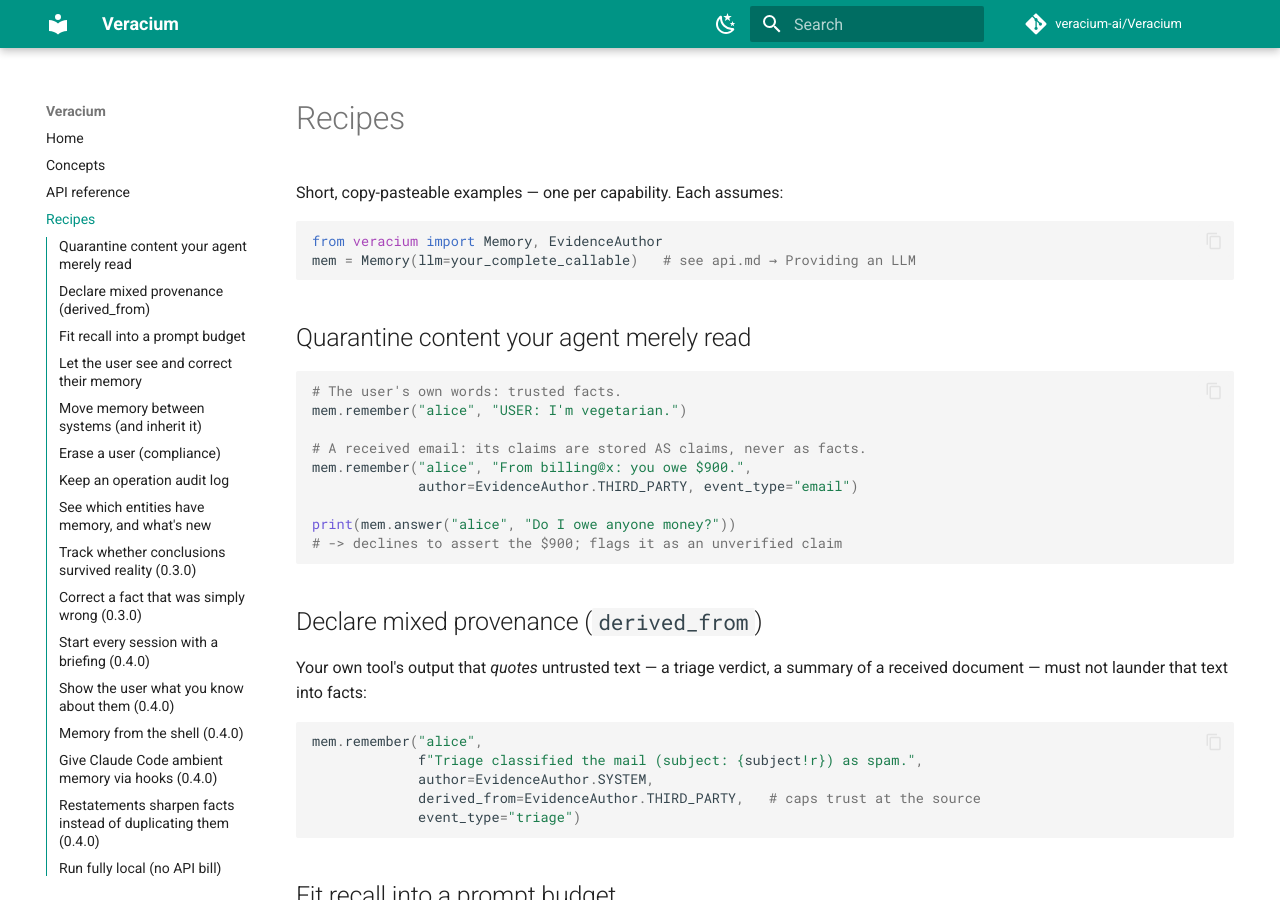
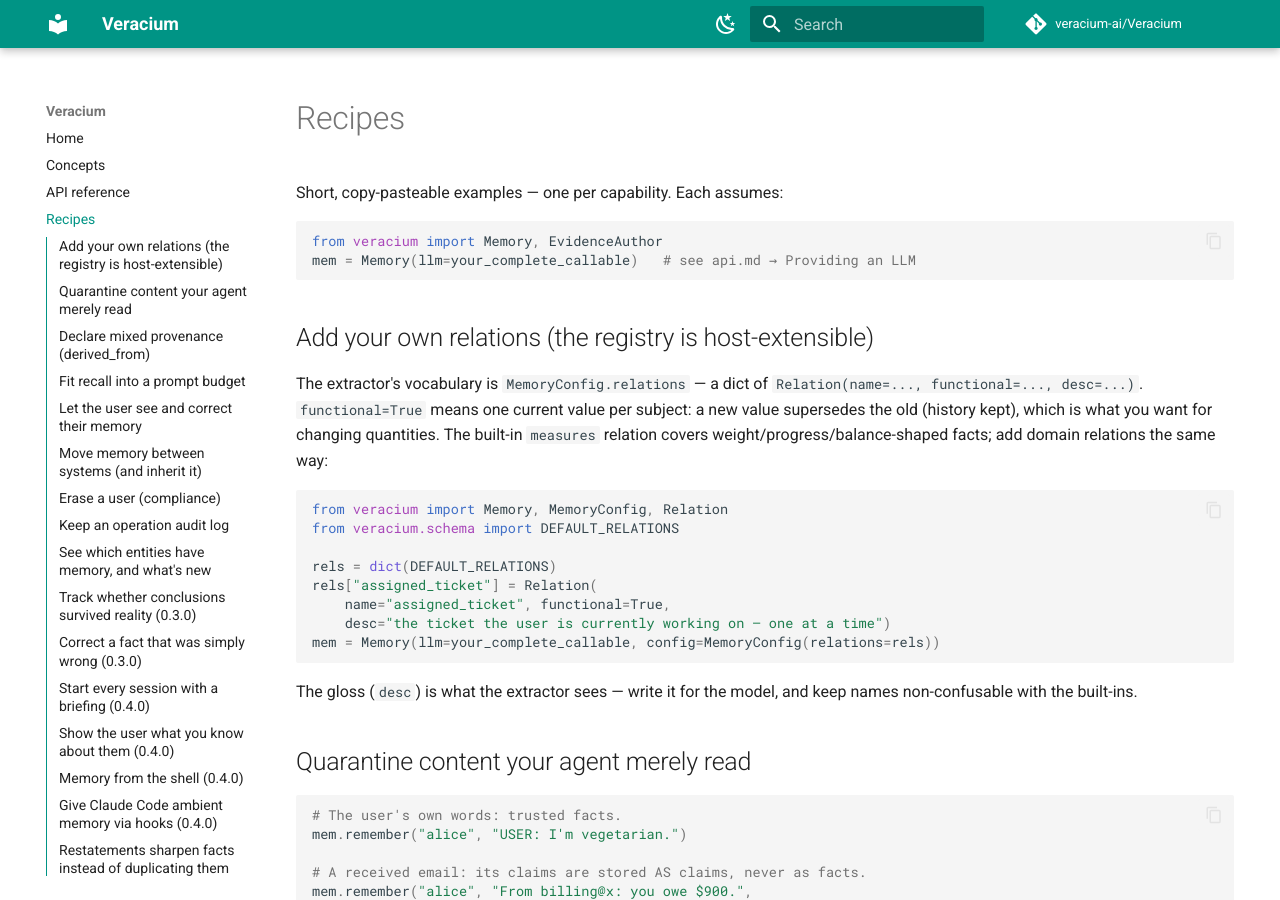
Before and after one commit to veracium-ai/Veracium, an MkDocs documentation site: the page built from docs/recipes.md, in a window 1280 px wide and 900 px high. Built offline with MkDocs 1.6.1 and Material for MkDocs 9.7.7, drawn with Linux system fonts in a browser that asks for light colours; comment, search, counter and statistics services are not loaded.

Commit message:
Q1(1)+(2): the `measures` functional relation + the extensibility recipe
The registry gains one entry for changing quantities (weight, reading
progress, balance, score) — functional, so a new value supersedes under the
accepted 0003 semantics with history kept; no supersession/authority rule is
touched, this is vocabulary under the existing contract. docs/recipes.md
gains the missing discoverability piece: a recipe showing that
MemoryConfig.relations is host-extensible, with the gloss-is-for-the-model
guidance. Known limitation stands as stated in the queue: the extractor
invents relations for ~35.6% of triples, so a 31st default is a partial fix.

Spec: specs/0003-supersession-authority.md
Co-Authored-By: Claude Fable 5 <noreply@anthropic.com>
Claude-Session: https://claude.ai/code/session_0169gjgyk4RwXWqzqeipteYp

````diff
--- a/docs/recipes.md
+++ b/docs/recipes.md
@@ -6,6 +6,29 @@ Short, copy-pasteable examples — one per capability. Each assumes:
 from veracium import Memory, EvidenceAuthor
 mem = Memory(llm=your_complete_callable)   # see api.md → Providing an LLM
 ```
+
+## Add your own relations (the registry is host-extensible)
+
+The extractor's vocabulary is `MemoryConfig.relations` — a dict of
+`Relation(name=..., functional=..., desc=...)`. `functional=True` means one
+current value per subject: a new value supersedes the old (history kept),
+which is what you want for changing quantities. The built-in `measures`
+relation covers weight/progress/balance-shaped facts; add domain relations
+the same way:
+
+```python
+from veracium import Memory, MemoryConfig, Relation
+from veracium.schema import DEFAULT_RELATIONS
+
+rels = dict(DEFAULT_RELATIONS)
+rels["assigned_ticket"] = Relation(
+    name="assigned_ticket", functional=True,
+    desc="the ticket the user is currently working on — one at a time")
+mem = Memory(llm=your_complete_callable, config=MemoryConfig(relations=rels))
+```
+
+The gloss (`desc`) is what the extractor sees — write it for the model, and
+keep names non-confusable with the built-ins.
 
 ## Quarantine content your agent merely read
 
````
Also changed, not shown: 1 other file.
